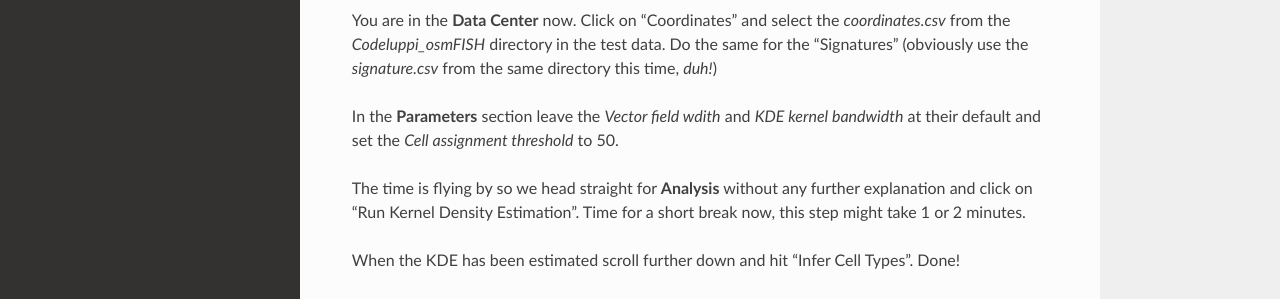
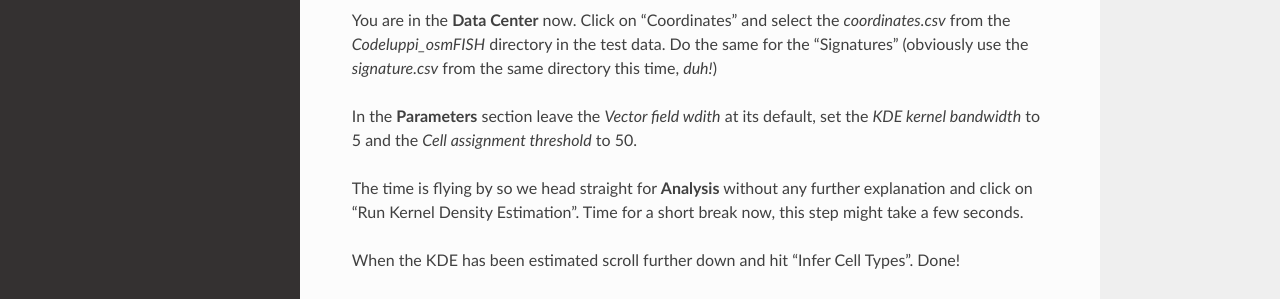
Before and after one commit to HiDiHlabs/ssam-lite, a Sphinx documentation site: the page built from docs/source/quickstart.rst, in a window 1280 px wide and 1237 px high. Shown: the part 703-1002 px from the top of the window. Built offline with Sphinx 7.4.7 and the Read the Docs theme 2.0.0, drawn with Linux system fonts in a browser that asks for light colours.

Commit message:
new git logo png

```diff
--- a/docs/source/installation.rst
+++ b/docs/source/installation.rst
@@ -26,8 +26,8 @@ library.
 
 SSAM-lite-server requires Python (v3.9.7) as well as the Python packages
 Flask (v0.8), pandas (v1.3.2), NumPy (v1.20.3), and Numba (v0.53.1). It also requires the
-TensorFlow.js (v2.0.0) library, Plotly (v2.5.1), and Bootstrap (v4.0.0), however,
-these will be downloaded upon first setup
+TensorFlow.js (v2.0.0), Plotly (v2.5.1), and Bootstrap (v4.0.0) JavaScript libraries.
+However, these will be downloaded upon first setup
 and after that, no internet connection is required anymore.
 
 
--- a/docs/source/quickstart.rst
+++ b/docs/source/quickstart.rst
@@ -33,11 +33,11 @@ Click on "Get going!"
 You are in the **Data Center** now. Click on "Coordinates" and select the *coordinates.csv* from the *Codeluppi_osmFISH* directory in the test data.
 Do the same for the "Signatures" (obviously use the *signature.csv* from the same directory this time, *duh!*)
 
-In the **Parameters** section leave the *Vector field wdith* and *KDE kernel bandwidth* at their default and set the
+In the **Parameters** section leave the *Vector field wdith* at its default, set the *KDE kernel bandwidth* to 5 and the
 *Cell assignment threshold* to 50.
 
 The time is flying by so we head straight for **Analysis** without any further explanation and click on
-"Run Kernel Density Estimation". Time for a short break now, this step might take 1 or 2 minutes.
+"Run Kernel Density Estimation". Time for a short break now, this step might take a few seconds.
 
 When the KDE has been estimated scroll further down and hit "Infer Cell Types". Done!
 
```
Also changed, not shown: resources/imgs/GitHub-Mark.png.
